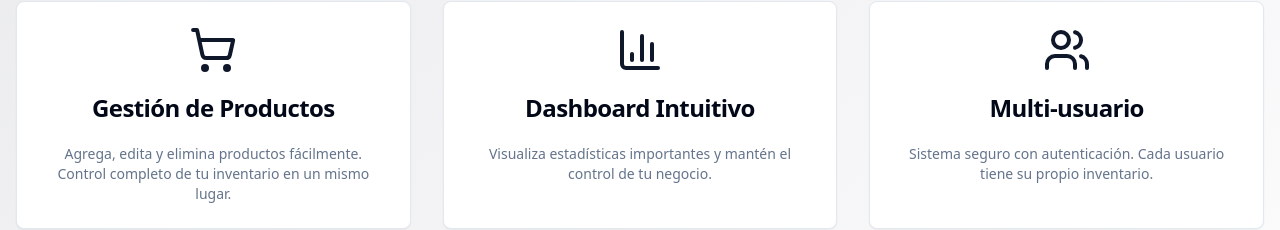
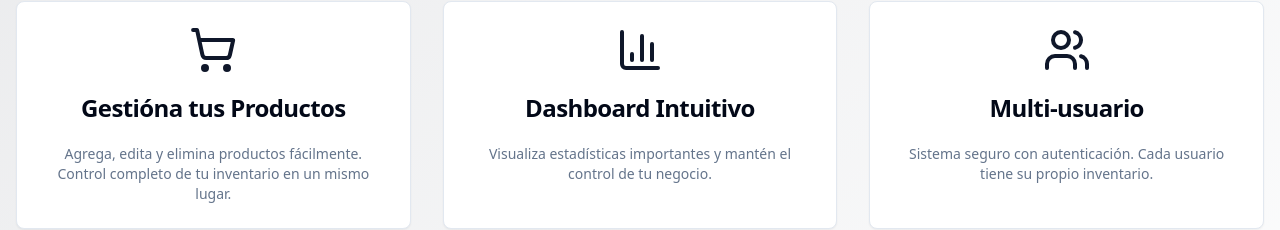
Before and after one commit to Laurensdevops/tarea3prog, a React (Vite) app: page / in a window 1280 px wide. Shown: the part 423-653 px from the top of the page. Built offline with nearby package versions, Linux system fonts and the light colour scheme.

Commit message:
Acambios de textos

```diff
--- a/src/pages/Index.tsx
+++ b/src/pages/Index.tsx
@@ -47,7 +47,7 @@ const Index = () => {
           <Card className="text-center">
             <CardHeader>
               <ShoppingCart className="h-12 w-12 text-primary mx-auto mb-4" />
-              <CardTitle>Gestión de Productos</CardTitle>
+              <CardTitle>Gestióna tus Productos</CardTitle>
             </CardHeader>
             <CardContent>
               <CardDescription>
```
